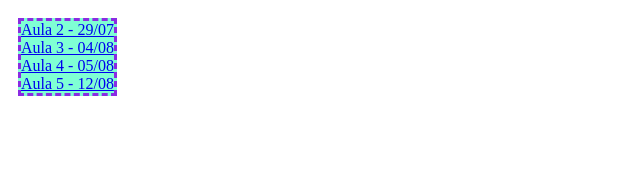
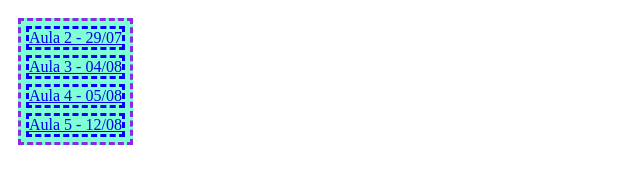
Before and after one commit to Vitor-rs/Desenvolvimento-Web-1, a plain HTML site: page Aulas/Numero-da-aula_Index.html in a window 1280 px wide. Shown: the whole page, without its empty margins (0-640 px from the left). Drawn offline with Linux system fonts and the light colour scheme.

Commit message:
atualizado

```diff
--- a/Aulas/Numero-da-aula_Index.html
+++ b/Aulas/Numero-da-aula_Index.html
@@ -11,12 +11,44 @@
 </head>
 
 <body>
+
   <div class="container">
-    <a href="Aula02_Flexbox/aula02.html">Aula 2 - 29/07</a><br>
-    <a href="Aula03_justify-content/aula03.html">Aula 3 - 04/08</a><br>
-    <a href="Aula04_Formulários-HTML/aula04.html">Aula 4 - 05/08</a><br>
-    <a href="Aula05_Formuçários-HTML-pratica/aula05.html">Aula 5 - 12/08</a><br>
+
+
+
+    <div class="aula">
+
+      <a href="Aula02_Flexbox/aula02.html">Aula 2 - 29/07</a><br>
+
+    </div>
+
+
+
+    <div class="aula">
+
+      <a href="Aula03_justify-content/aula03.html">Aula 3 - 04/08</a><br>
+
+    </div>
+
+
+
+    <div class="aula">
+
+      <a href="Aula04_Formulários-HTML/aula04.html">Aula 4 - 05/08</a><br>
+
+    </div>
+
+
+
+    <div class="aula">
+
+      <a href="Aula05_Formuçários-HTML-pratica/aula05.html">Aula 5 - 12/08</a><br>
+
+    </div>
+
+
     <script src="script.js"></script>
+
   </div>
   <!--
   This script places a badge on your repl's full-browser view back to your repl's cover
--- a/Aulas/style.css
+++ b/Aulas/style.css
@@ -14,3 +14,12 @@ html, body {
   border-style: dashed;
   border-color: blueviolet;
 }
+
+.aula {
+  position: relative;
+  display: flexbox;
+  justify-content: space-evenly;
+  margin: 5px;
+  border-style: dashed;
+  border-color: blue;
+}
```
